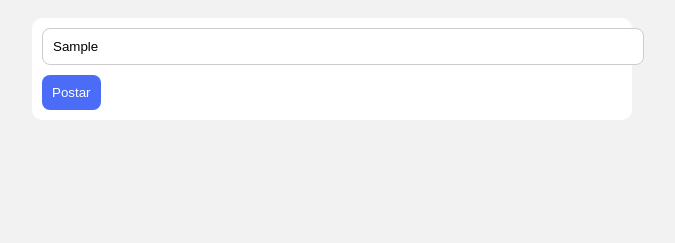
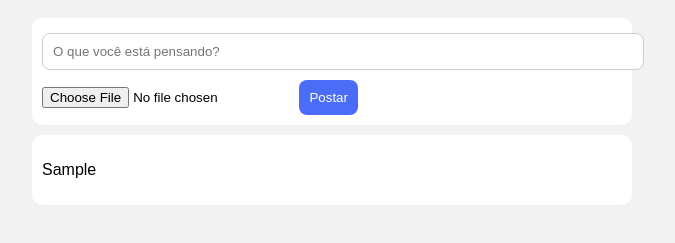
Before and after one commit to ea2773804-tech/NeoAki, a plain HTML site: page index.html in a window 1280 px wide. Both pictures are taken after typing "Sample" into the empty fields and a click on the button "Postar". Shown: the part 167-410 px from the top of the page, without its empty margins (308-983 px from the left). Drawn offline with Linux system fonts and the light colour scheme; no server answers.

Commit message:
Update index.html

```diff
--- a/index.html
+++ b/index.html
@@ -33,11 +33,16 @@
       margin-top: 20px;
     }
 
-    input {
+    input[type="text"] {
       width: 100%;
       padding: 10px;
       border-radius: 8px;
       border: 1px solid #ccc;
+      margin-top: 5px;
+    }
+
+    input[type="file"] {
+      margin-top: 10px;
     }
 
     button {
@@ -56,6 +61,12 @@
       border-radius: 10px;
       margin-top: 10px;
     }
+
+    .post img {
+      max-width: 100%;
+      border-radius: 10px;
+      margin-top: 10px;
+    }
   </style>
 
 </head>
@@ -70,10 +81,15 @@
       <h1>NeoAki</h1>
     </div>
 
-    <!-- POST -->
+    <!-- CAIXA DE POST -->
     <div class="post-box">
-      <input id="postInput" placeholder="O que você está pensando?">
+
+      <input type="text" id="postInput" placeholder="O que você está pensando?">
+
+      <input type="file" id="imageInput" accept="image/*">
+
       <button onclick="postar()">Postar</button>
+
     </div>
 
     <!-- FEED -->
@@ -81,7 +97,38 @@
 
   </div>
 
-  <script type="module" src="app.js"></script>
+  <script type="module">
+    function postar() {
+      const texto = document.getElementById("postInput").value;
+      const imagem = document.getElementById("imageInput").files[0];
+      const feed = document.getElementById("feed");
+
+      if (texto.trim() === "" && !imagem) return;
+
+      const post = document.createElement("div");
+      post.className = "post";
+
+      let conteudo = "";
+
+      if (texto.trim() !== "") {
+        conteudo += `<p>${texto}</p>`;
+      }
+
+      if (imagem) {
+        const url = URL.createObjectURL(imagem);
+        conteudo += `<img src="${url}">`;
+      }
+
+      post.innerHTML = conteudo;
+
+      feed.prepend(post);
+
+      document.getElementById("postInput").value = "";
+      document.getElementById("imageInput").value = "";
+    }
+
+    window.postar = postar;
+  </script>
 
 </body>
 </html>
```
